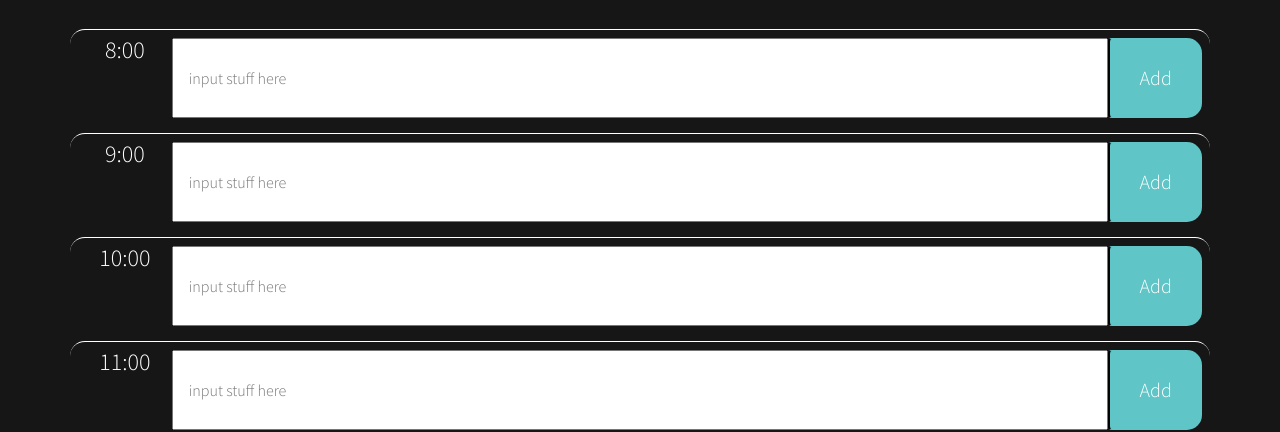
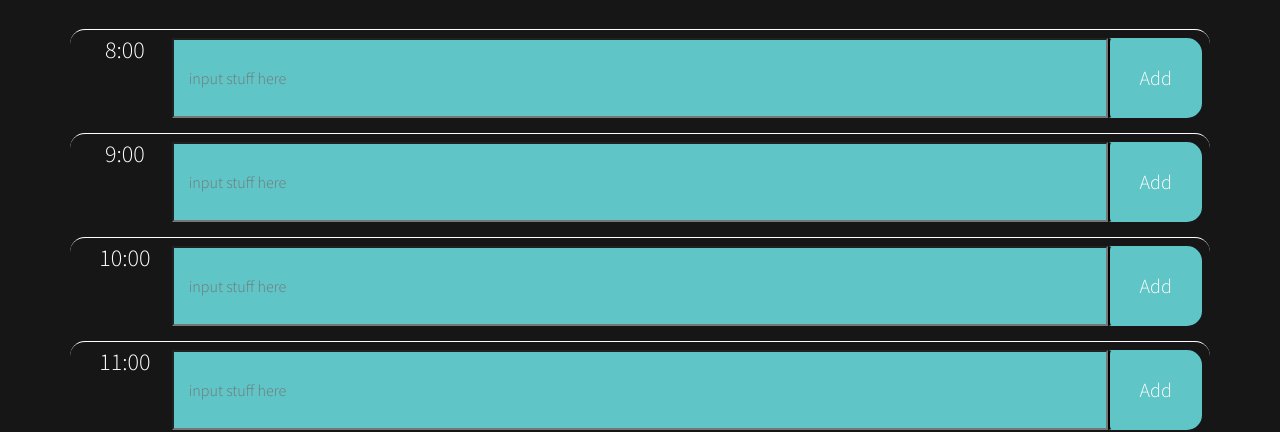
Before and after one commit to relizabet/Day_Planner, a plain HTML site: page index.html in a window 1280 px wide. Shown: the part 395-827 px from the top of the page. Drawn offline with nearby package versions, Linux system fonts and the light colour scheme.

Commit message:
color code problem

```diff
--- a/Assets/style.css
+++ b/Assets/style.css
@@ -102,3 +102,15 @@ textarea {
   font-size: 20px;
   transition: all 0.3s ease-in-out;
 }
+
+.past {
+  background-color: rgb(182, 182, 182);
+}
+
+.present {
+  background-color: #77dd77;
+}
+
+.future {
+  background-color: #70eef0cf;
+}
--- a/JavaScript/script.js
+++ b/JavaScript/script.js
@@ -1,12 +1,37 @@
-// to duplicate time block
-const timeBlock = $(".time-block");
+// get current time
+let currentTime = moment().format("kk:mm");
+// get current date
+let currentDate = moment().format("dddd MMMM Do[,] YYYY");
+// get current hour
+let currentHour = moment().format("kk:00");
+let getInput = $("input");
 
 // planner header date and time
-let currentTime = $(".date-time");
-let currentDate = $(".time-date");
+// let currentTime;
+// // = $(".date-time");
+// let currentDate;
+// // = $(".time-date");
+
+//get hour class
+let hourClass = document.getElementsByClassName("hour");
 
 let displayTime = $("#display-time");
 let displayDate = $("#display-date");
+
+// set each hour with time
+
+// get current date && time
+let now = moment();
+console.log(now);
+console.log(JSON.stringify(now._d));
+
+//display current time
+$(displayTime).text(currentTime);
+//display current date
+$(displayDate).text(currentDate);
+
+// to duplicate time block
+const timeBlock = $(".time-block");
 
 // giving value to each hour
 // maybe an if here as well for if time this then use am/pm
@@ -25,6 +50,7 @@ function setPlannerTime() {
   return plannerTime;
 }
 
+// let pushText = text(setPlannerTime() + timeOf);
 // setPlannerTime();
 // console.log(setPlannerTime());
 
@@ -42,22 +68,26 @@ let plannerTimeArr = [
   $("div.hourFour").text(setPlannerTime() + timeOf),
   $("div.hourFive").text(setPlannerTime() + timeOf),
 ];
+console.log(plannerTimeArr);
 
-// set each hour with time
+console.log(plannerTimeSetArr);
 
-// get current date && time
-let now = moment();
-console.log(now);
+//change planner time
+for (let i = 0; i < plannerTimeArr.length; i++) {
+  //   console.log($("div.hourFive").innerText);
 
-// get current time
-currentTime = moment().format("kk:mm");
-// get current date
-currentDate = moment().format("dddd MMMM Do[,] YYYY");
+  if (hourClass[i].innerHTML < currentHour) {
+    getInput.addClass("past");
+  }
+  if (hourClass[i].innerHTML === currentHour) {
+    getInput.addClass("present");
+  }
+  if (hourClass[i].innerHTML < currentHour) {
+    getInput.addClass("future");
+  }
+}
 
-//display current time
-$(displayTime).text(currentTime);
-//display current date
-$(displayDate).text(currentDate);
+console.log($("input"));
 
 // Action Plan
 /////////////////////////
--- a/index.html
+++ b/index.html
@@ -56,7 +56,7 @@
       </div>
       <div class="row row-extra p-2 mt-4 time-block justify-space-between">
         <div class="col-1 hour hourEleven"></div>
-        <input class="col-10 mr-auto" placeholder="input stuff here"></input>
+        <input class="col-10 mr-auto test" placeholder="input stuff here"></input>
         <button class="col-1 ml-auto p-4 btn saveBtn">Add</button>
       </div>
       <div class="row row-extra p-2 mt-4 time-block justify-space-between">
```
